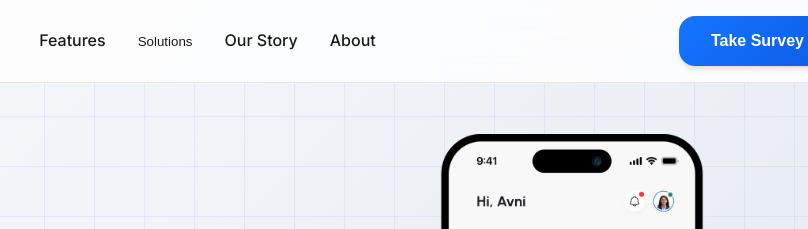
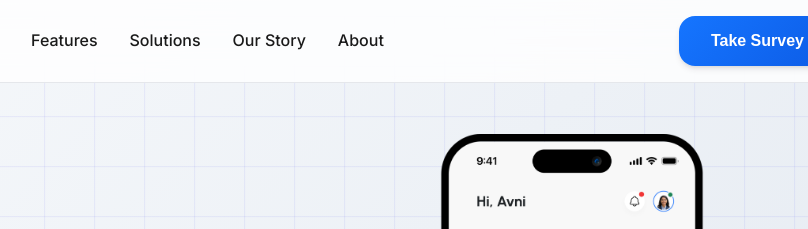
Before and after one commit to yashrajy264/exami-website, a plain HTML site: page index.html in a window 1280 px wide. Shown: the top 229 px of the page, 372-1180 px from the left. Drawn offline with Linux system fonts and the light colour scheme.

Commit message:
Fix navbar consistency: Convert Solutions button to anchor tag

```diff
--- a/index.html
+++ b/index.html
@@ -44,7 +44,7 @@
       <div class="nav-links">
         <a href="#features" class="nav-link">Features</a>
         <div class="nav-dropdown">
-          <button class="nav-link dropdown-trigger">Solutions</button>
+          <a href="#" class="nav-link dropdown-trigger">Solutions</a>
           <div class="dropdown-menu">
             <a href="./student.html" class="dropdown-item" data-nav>
               <div class="dropdown-icon"><span class="material-icons">school</span></div>
```
